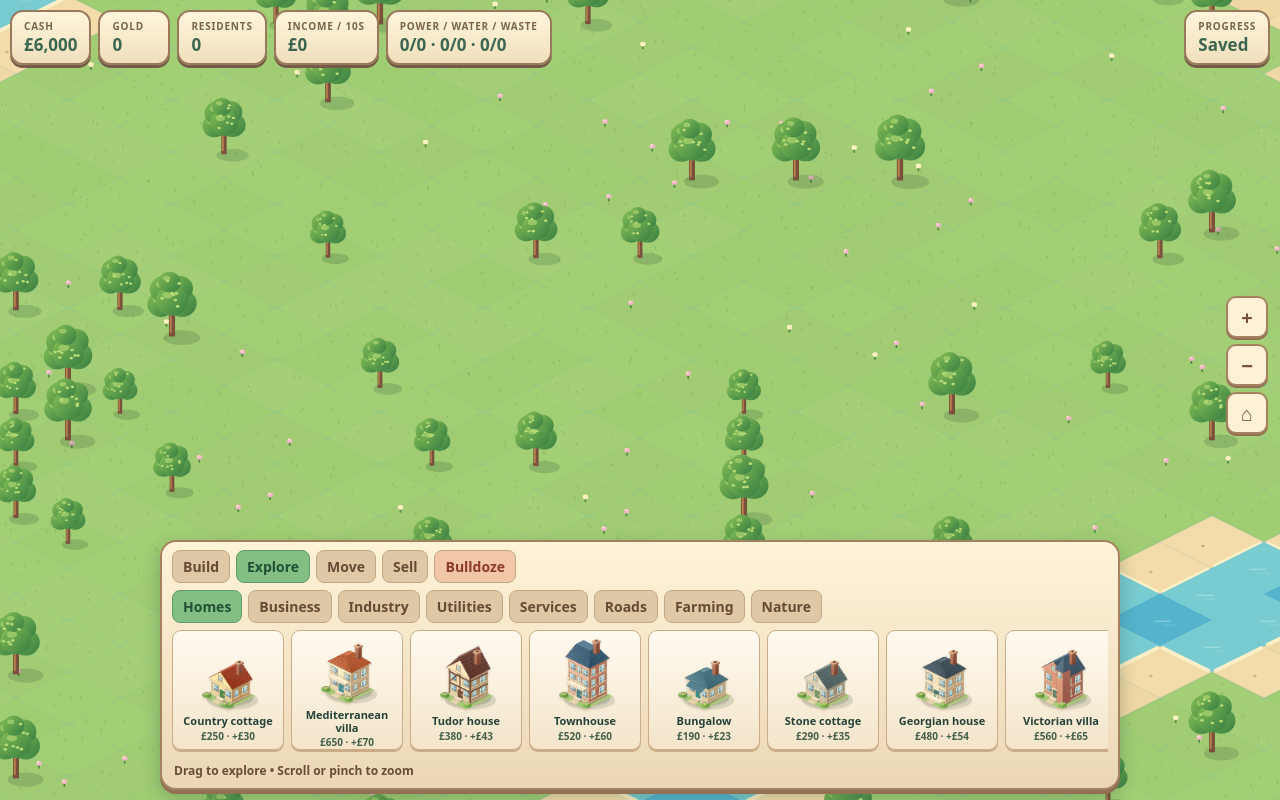
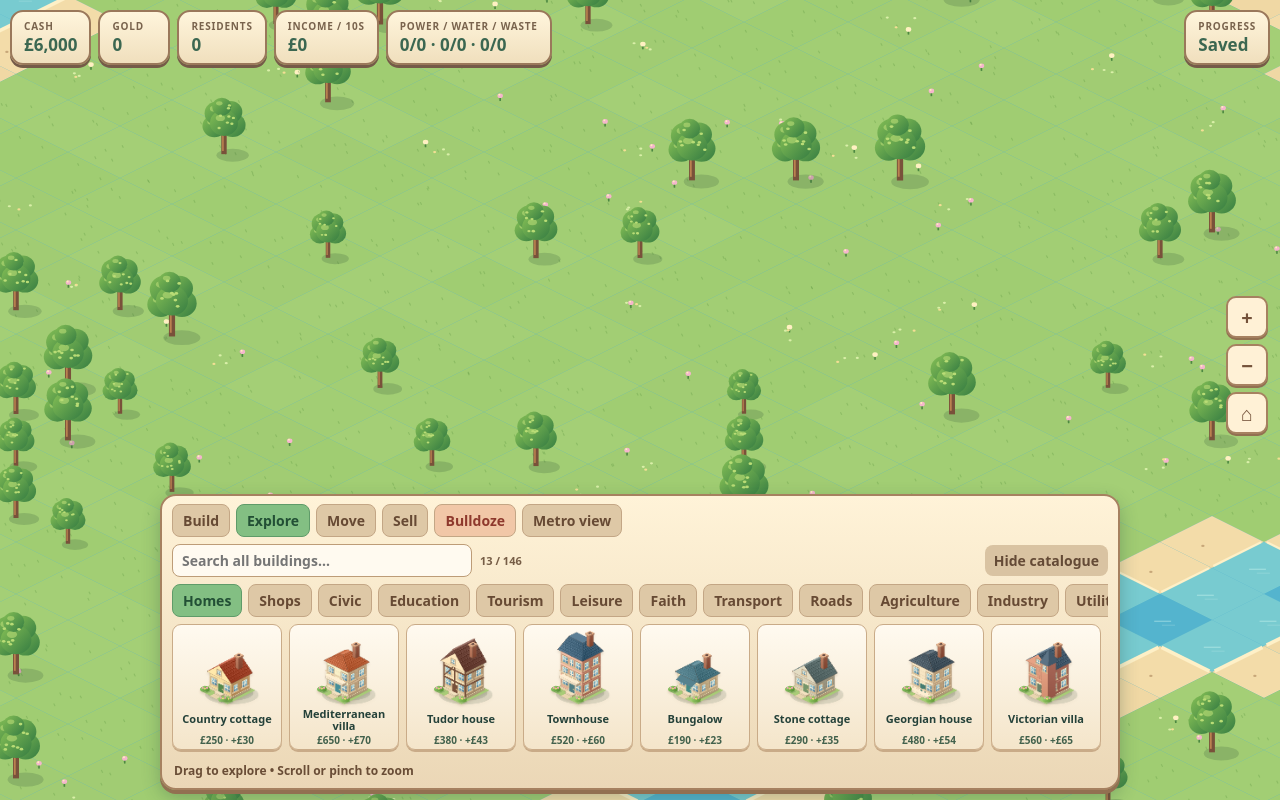
Before and after one commit to nobeigewebsites/town-builder, a plain HTML site: page index.html in a window 1280 px wide. Drawn offline with Linux system fonts and the light colour scheme.

Commit message:
Update index.html

```diff
--- a/index.html
+++ b/index.html
@@ -1445,6 +1445,7 @@ frame();
 
 <script src="./town-upgrade-v03.js"></script>
 <script src="./town-upgrade-v04.js"></script>
+<script src="./town-upgrade-v05.js"></script>
 
 </body>
 </html>
```
